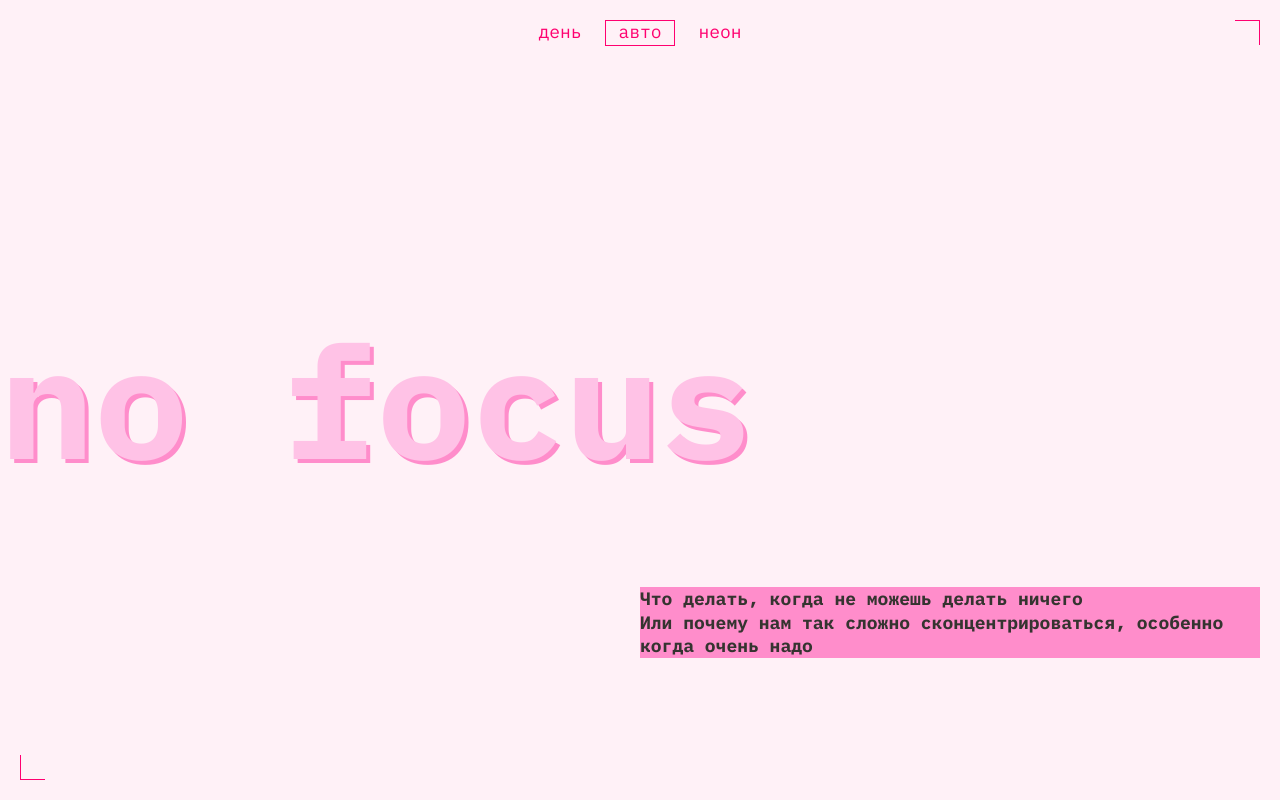
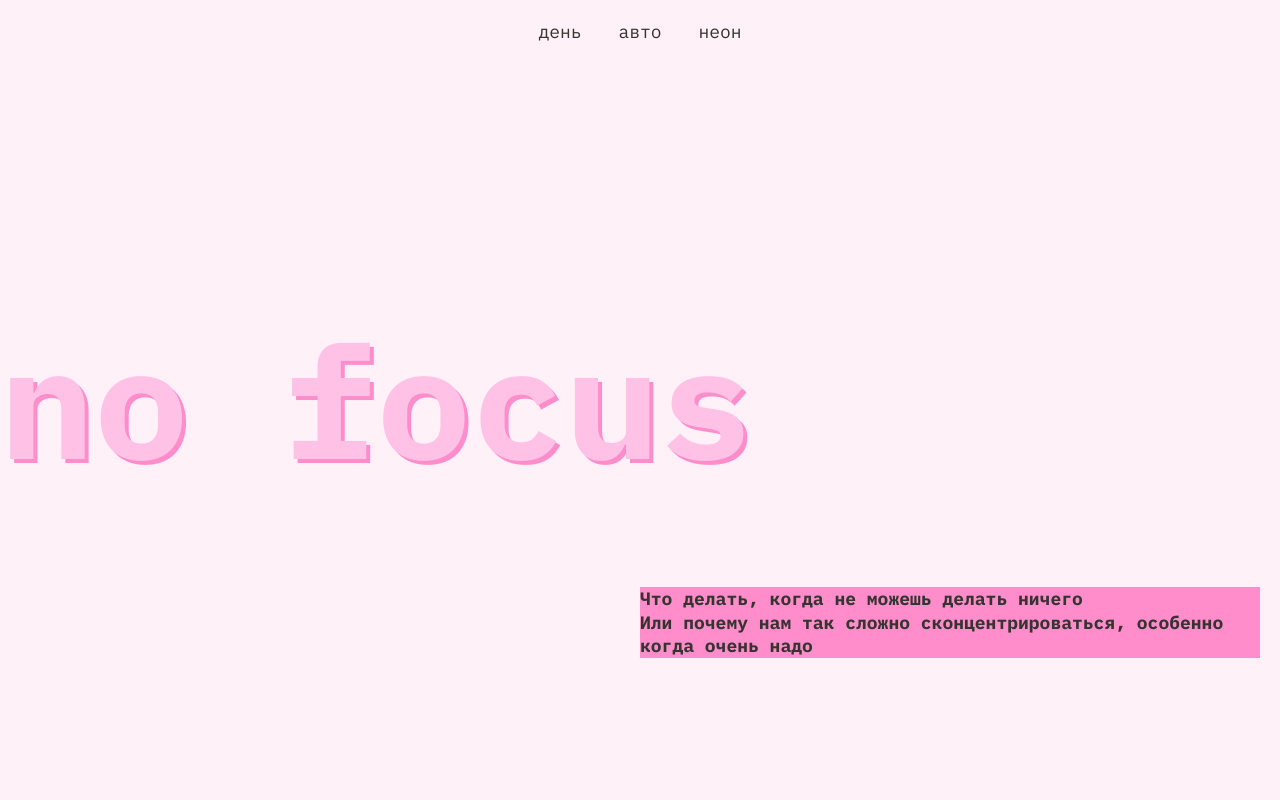
Before and after one commit to ArtyomZatsepilin/slozhno-sosredotochitsya-ad, a plain HTML site: page index.html in a window 1280 px wide. Shown: the top 800 px of the page. Drawn offline with Linux system fonts and the light colour scheme.

Commit message:
demo exit

```diff
--- a/styles/variables.css
+++ b/styles/variables.css
@@ -2,8 +2,6 @@
   --background: #000028;
   --header: #db00ff;
   --accent: #ff0070;
-  --accent-ba: #ff0070;
-  --accent-bt: #ff0070;
   --text: #f1b2ce;
 }
 
```
Also changed, not shown: 1 other file.
